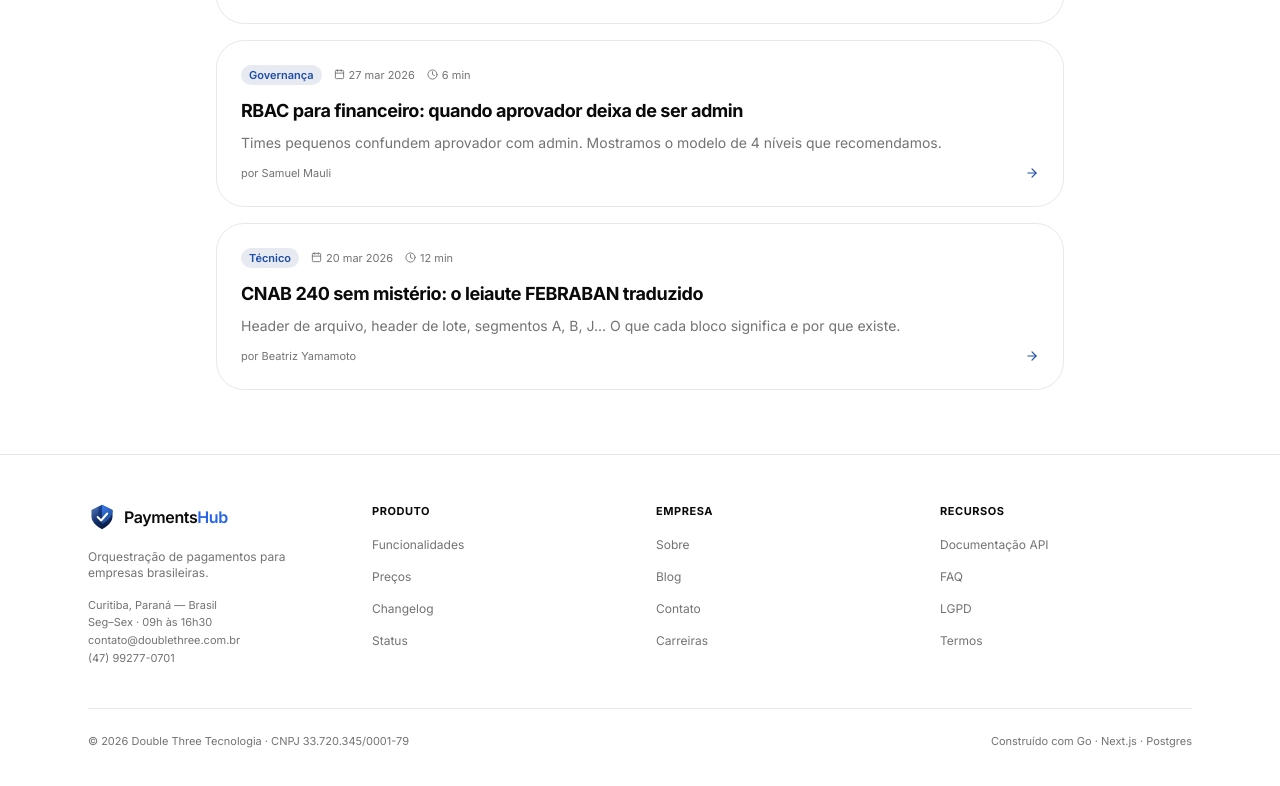
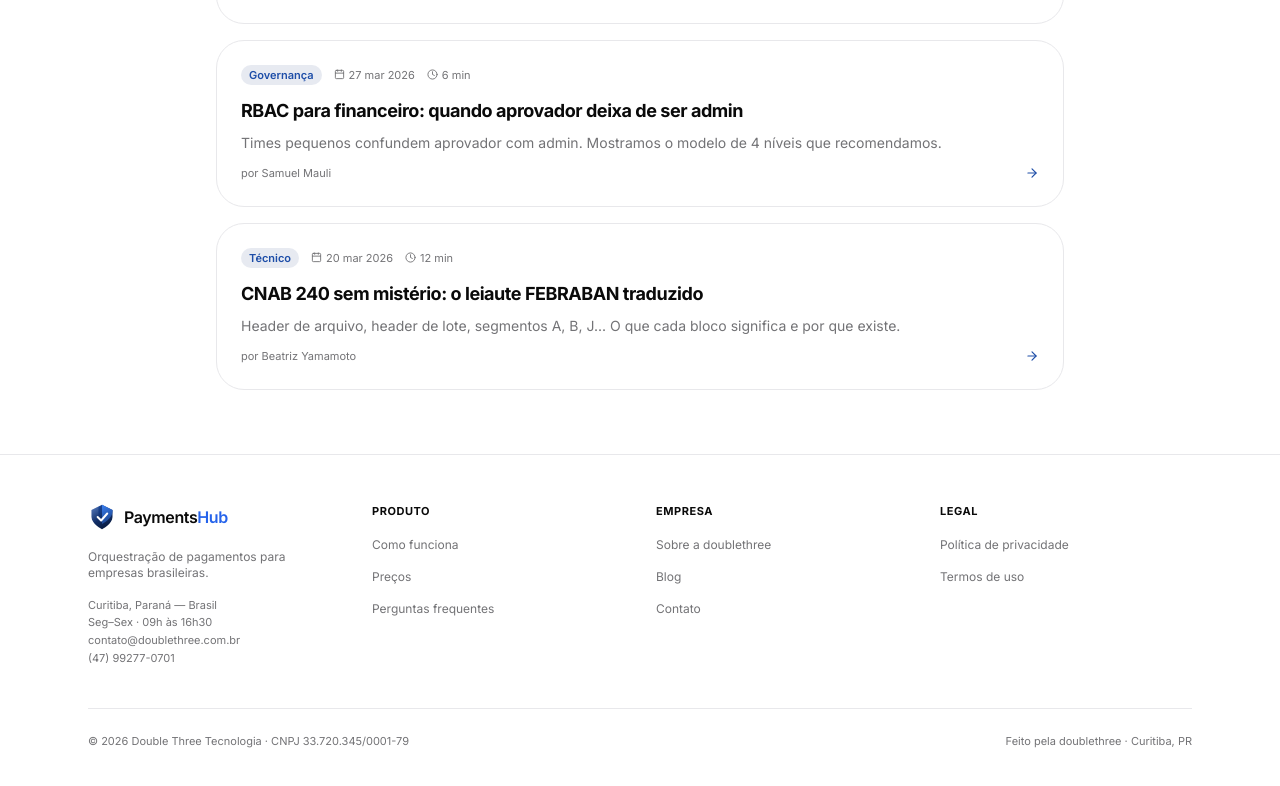
Before and after one commit to Doublethree-SamuelMauli/PaymentsHub, a Next.js app in the folder frontend/: page /blog in a window 1280 px wide. Shown: the part 805-1591 px from the top of the page. Built offline with nearby package versions, Linux system fonts and the light colour scheme.

Commit message:
fix: footer marketing shell alinhado com landing (3 cols: Produto/Empresa/Legal)

```diff
--- a/frontend/src/components/marketing/shell.tsx
+++ b/frontend/src/components/marketing/shell.tsx
@@ -96,27 +96,23 @@ export function MarketingFooter() {
             </address>
           </div>
           <FooterCol title="Produto" links={[
-            ["Funcionalidades", "/#features"],
+            ["Como funciona", "/#features"],
             ["Preços", "/#pricing"],
-            ["Changelog", "/changelog"],
-            ["Status", "/status"],
+            ["Perguntas frequentes", "/#faq"],
           ]} />
           <FooterCol title="Empresa" links={[
-            ["Sobre", "/about"],
+            ["Sobre a doublethree", "/about"],
             ["Blog", "/blog"],
             ["Contato", "/contact"],
-            ["Carreiras", "/careers"],
           ]} />
-          <FooterCol title="Recursos" links={[
-            ["Documentação API", "/docs"],
-            ["FAQ", "/#faq"],
-            ["LGPD", "/about#lgpd"],
-            ["Termos", "/about#termos"],
+          <FooterCol title="Legal" links={[
+            ["Política de privacidade", "/about#lgpd"],
+            ["Termos de uso", "/about#termos"],
           ]} />
         </div>
         <div className="mt-10 flex flex-col items-center justify-between gap-3 border-t border-[var(--border)] pt-6 text-[11px] text-[var(--muted-foreground)] md:flex-row">
           <p>© {new Date().getFullYear()} Double Three Tecnologia · CNPJ 33.720.345/0001-79</p>
-          <p>Construído com Go · Next.js · Postgres</p>
+          <p>Feito pela doublethree · Curitiba, PR</p>
         </div>
       </div>
     </footer>
```
